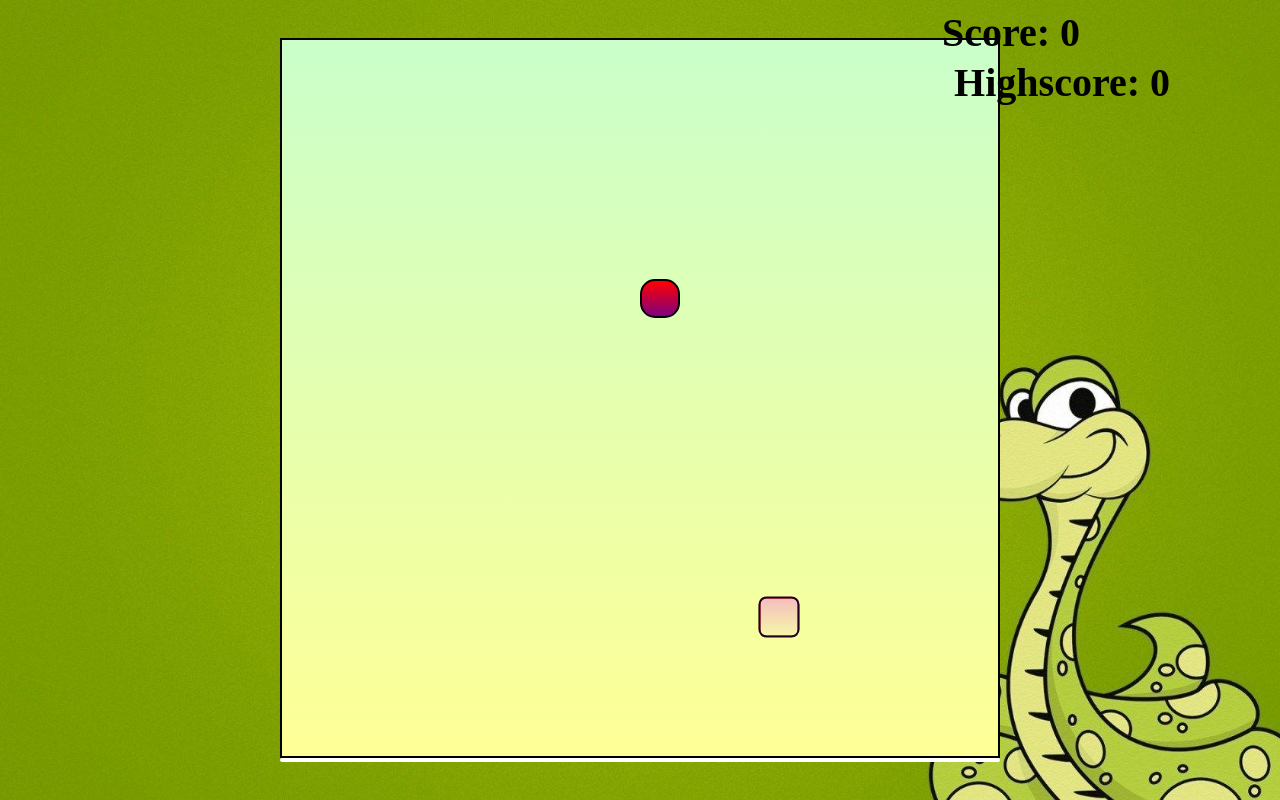
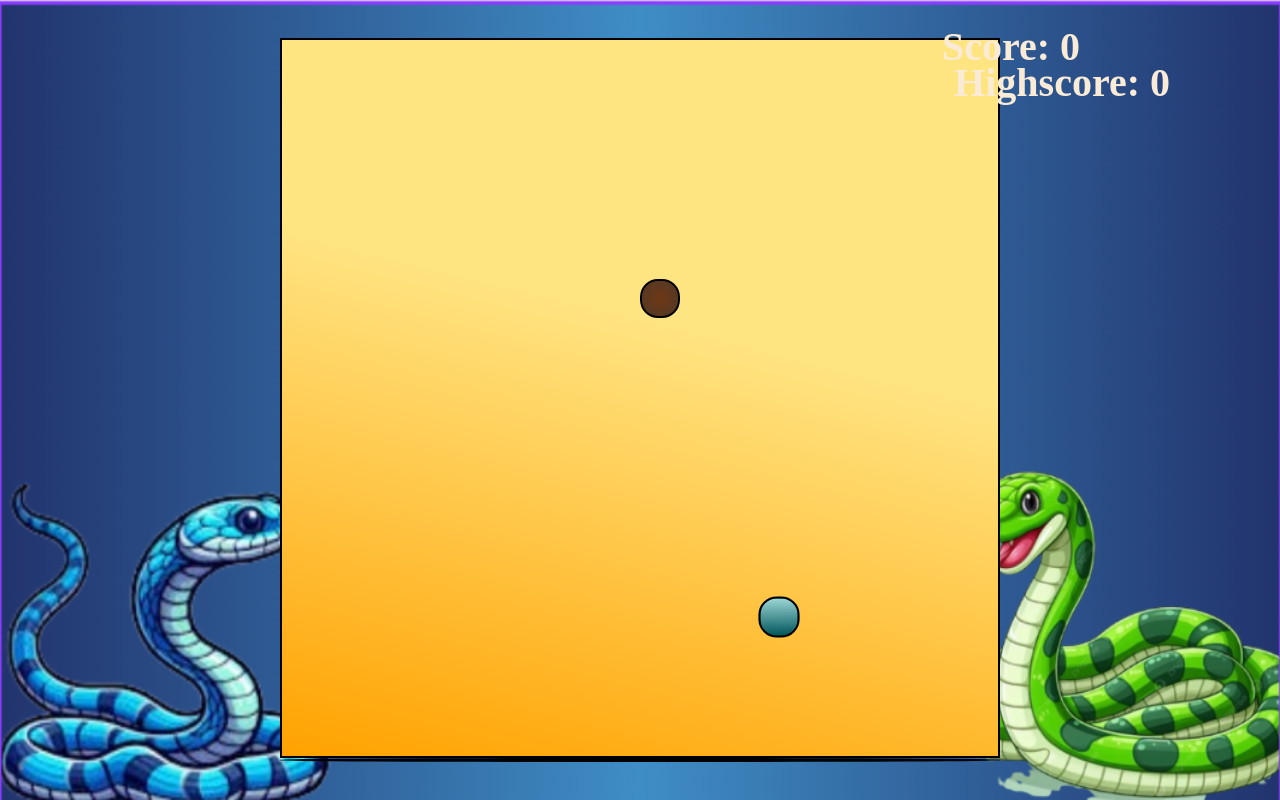
Before and after one commit to Nithin0620/Foodie-Snake, a plain HTML site: page index.html in a window 1280 px wide. Drawn offline with Linux system fonts and the light colour scheme; a web font is replaced by a local one.

Commit message:
UI Updated

```diff
--- a/script.js
+++ b/script.js
@@ -4,7 +4,7 @@ const foodsound = new Audio('music/food.mp3');
 const gameOverSound = new Audio('music/gameOver.mp3');
 const moveSound = new Audio('music/move.mp3');
 const musicSound = new Audio('music/music.mp3');
-let speed = 5;
+let speed = 7;
 let score = 0;
 let lastPaintTime = 0;
 
--- a/style.css
+++ b/style.css
@@ -7,13 +7,17 @@
 }
 
 body{
-    background:url(images/bg.jpg);
+    /* background: radial-gradient(circle at 50% 50%,
+    #408EC6 0%,
+    #1E2761 100%); */
+    background-image: url("/images/Screenshot\ 2025-04-12\ 183337.png");
     min-height: 100vh;
     background-size: 100vw 100vh;
     background-repeat: no-repeat;
     display: flex;
     justify-content: center;
     align-items: center;
+    color: antiquewhite;
 
 }
 
@@ -46,7 +50,7 @@ body{
 
 #scoreBox{
     position: absolute;
-    top: 9px;
+    top: 23px;
     right: 200px;
     font-family: 'New Tegomin', serif;
     font-size: 40px;
@@ -54,7 +58,8 @@ body{
 }
 
 #board{
-    background: linear-gradient(rgb(202, 255, 202),rgb(255, 255, 150));
+    background: #ffa200;
+background: linear-gradient(14deg,rgba(255, 162, 0, 1) 0%, rgba(255, 228, 130, 1) 59%);
     width: 90vmin;
     border: 2px solid black;
     height: 90vmin;
@@ -64,22 +69,22 @@ body{
 }
 
 .snake {
-    background-color: purple !important;
-    border: .25vmin solid white;
-    border-radius: 12px;
+    background: linear-gradient(179deg,rgba(0, 133, 145, 1) 0%, rgba(3, 49, 51, 0.97) 99%);
+    border: .25vmin solid rgb(0, 0, 0);
+    border-radius: 45%;
 }
 
 .head {
-    background-color: red !important;
-    border: 2px solid rgb(33, 0, 33);
-    background: linear-gradient(rgb(244, 190, 190),rgb(246, 246, 168));
+    background-color: #00555A !important;
+    border: 2px solid rgb(0, 0, 0);
+    background: linear-gradient(179deg,rgb(158, 215, 215) 0%, rgba(0, 85, 90, 0.97) 99%);
     transform: scale(1.03);
-    border-radius: 8px;
+    border-radius: 45%;
 }
 
 
 .food{
-    background: linear-gradient(red,purple);
+    background: radial-gradient(circle,rgba(110, 55, 21, 1) 0%, rgba(79, 58, 39, 1) 100%);
     border: .25vmin solid black;
-    border-radius: 15px;
+    border-radius: 45%;
 }
```
Also changed, not shown: images/Screenshot 2025-04-12 183337.png (added).
